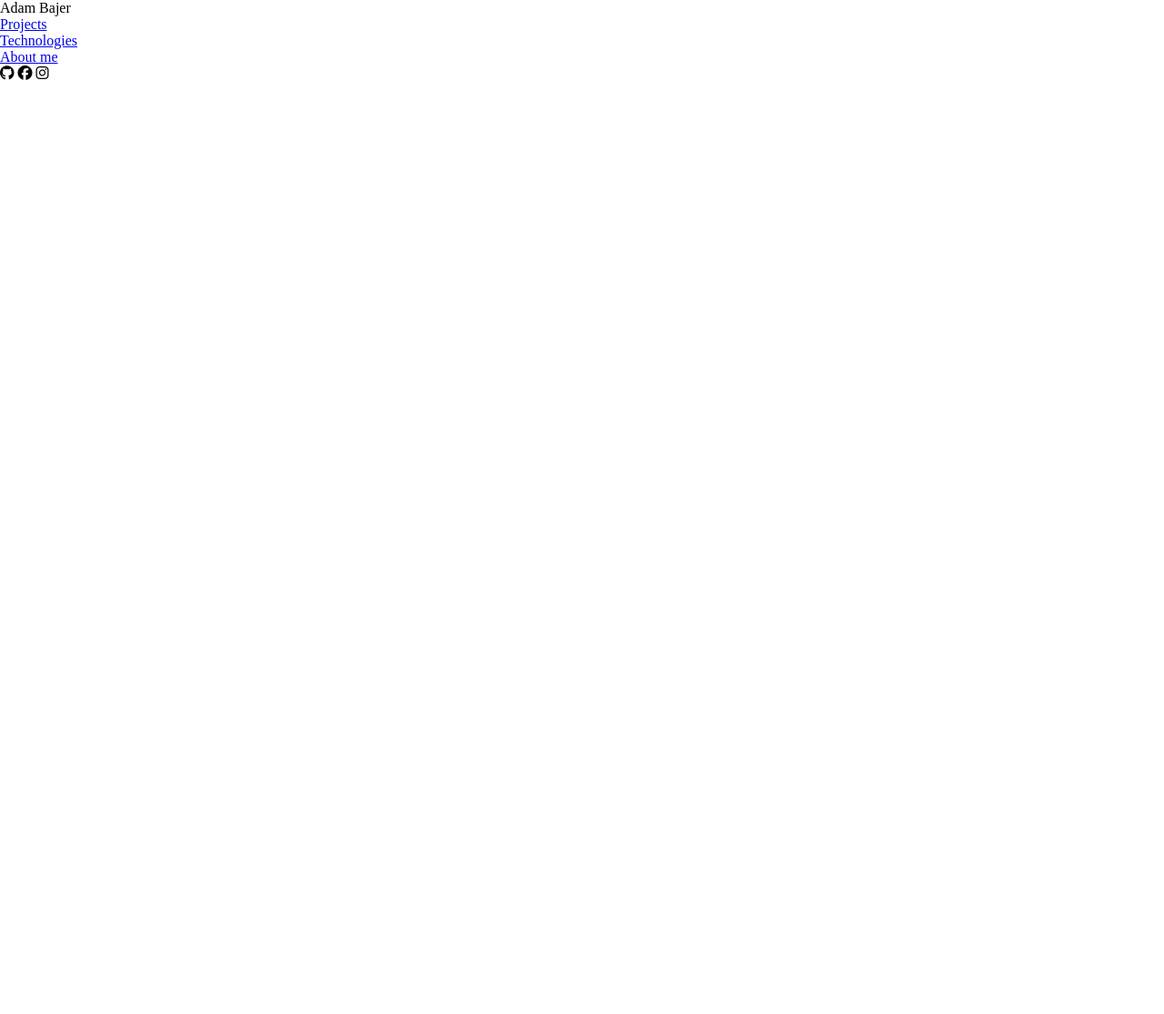
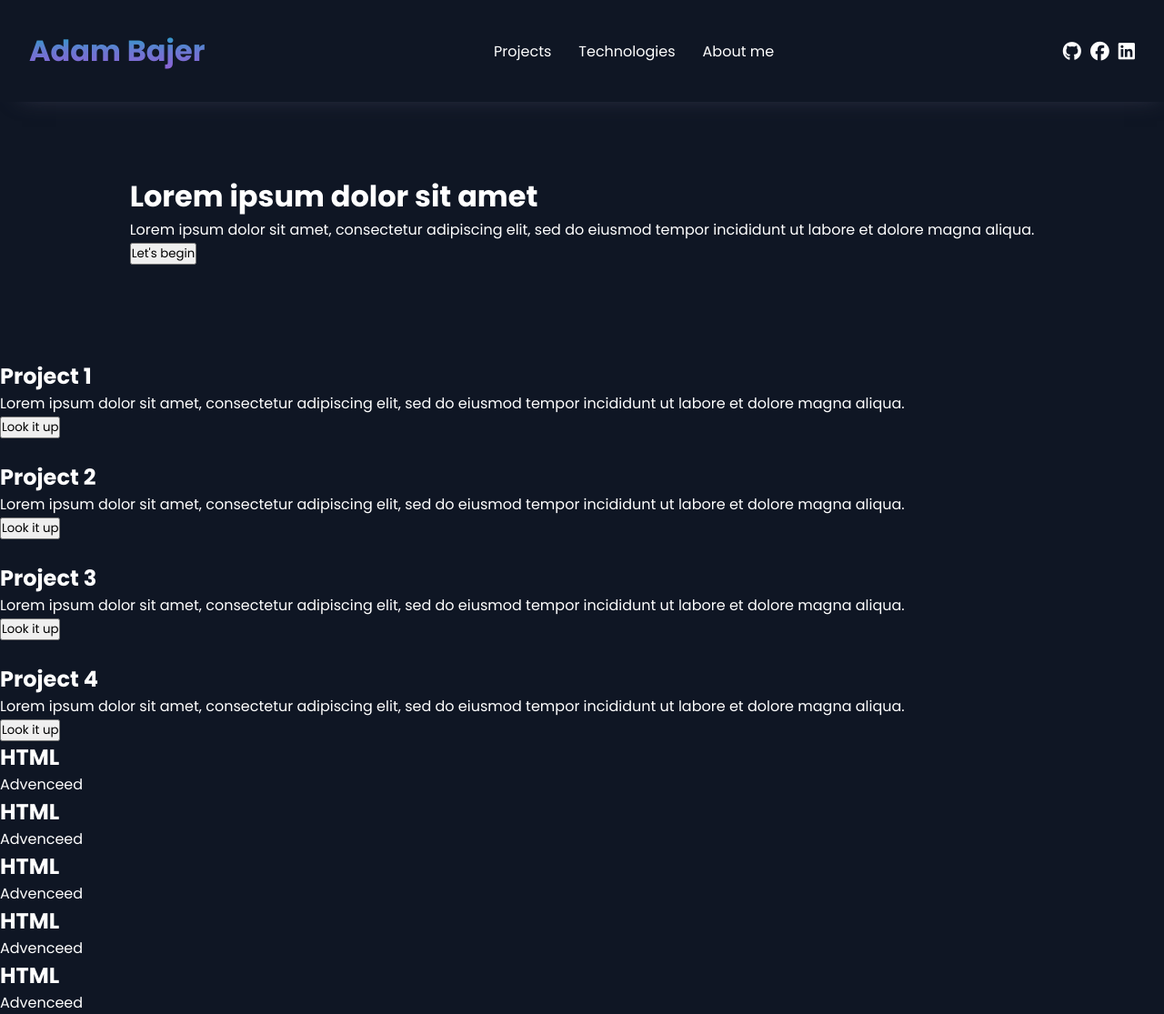
Before and after one commit to DonateII0/portfolio, a plain HTML site: page index.html in a window 1280 px wide. Shown: the whole page at 91% size. Before the commit the page ends 800 px from the top, so only its background shows below. Drawn offline with Linux system fonts and the light colour scheme.

Commit message:
Stylizined nav

```diff
--- a/index.html
+++ b/index.html
@@ -23,12 +23,84 @@
                     <li><a href="#">Technologies</a></li>
                     <li><a href="#">About me</a></li>
                 </ul>
+            </div>
+            <div class="nav__social__icons">
                 <i class="fa-brands fa-github"></i>
                 <i class="fa-brands fa-facebook"></i>
-                <i class="fa-brands fa-instagram"></i>
+                <i class="fa-brands fa-linkedin"></i>
             </div>
         </div>
     </nav>
+    <main>
+        <div class="hero">
+            <div class="hero__text">
+                <h1>Lorem ipsum dolor sit amet</h1>
+                <p>Lorem ipsum dolor sit amet, consectetur adipiscing elit, sed do eiusmod tempor incididunt ut labore
+                    et dolore magna aliqua. </p>
+                <button>Let's begin</button>
+            </div>
+        </div>
+        <div class="projects">
+            <div class="projects__card">
+                <img src="" alt="">
+                <h2>Project 1</h2>
+                <p>Lorem ipsum dolor sit amet, consectetur adipiscing elit, sed do eiusmod tempor incididunt ut labore
+                    et dolore magna aliqua.</p>
+                <button>Look it up</button>
+            </div>
+            <div class="projects__card">
+                <img src="" alt="">
+                <h2>Project 2</h2>
+                <p>Lorem ipsum dolor sit amet, consectetur adipiscing elit, sed do eiusmod tempor incididunt ut labore
+                    et dolore magna aliqua.</p>
+                <button>Look it up</button>
+            </div>
+            <div class="projects__card">
+                <img src="" alt="">
+                <h2>Project 3</h2>
+                <p>Lorem ipsum dolor sit amet, consectetur adipiscing elit, sed do eiusmod tempor incididunt ut labore
+                    et dolore magna aliqua.</p>
+                <button>Look it up</button>
+            </div>
+            <div class="projects__card">
+                <img src="" alt="">
+                <h2>Project 4</h2>
+                <p>Lorem ipsum dolor sit amet, consectetur adipiscing elit, sed do eiusmod tempor incididunt ut labore
+                    et dolore magna aliqua.</p>
+                <button>Look it up</button>
+            </div>
+        </div>
+        <div class="technologies">
+            <div class="technologies__bar">
+                <h2>HTML</h2>
+                <p>Advenceed</p>
+                <div class="bar"></div>
+            </div>
+            <div class="technologies__bar">
+                <h2>HTML</h2>
+                <p>Advenceed</p>
+                <div class="bar"></div>
+            </div>
+            <div class="technologies__bar">
+                <h2>HTML</h2>
+                <p>Advenceed</p>
+                <div class="bar"></div>
+            </div>
+            <div class="technologies__bar">
+                <h2>HTML</h2>
+                <p>Advenceed</p>
+                <div class="bar"></div>
+            </div>
+            <div class="technologies__bar">
+                <h2>HTML</h2>
+                <p>Advenceed</p>
+                <div class="bar"></div>
+            </div>
+        </div>
+        <div class="about_me">
+
+        </div>
+    </main>
 </body>
 
 </html>
--- a/style.css
+++ b/style.css
@@ -1,5 +1,79 @@
+@import url('https://fonts.googleapis.com/css2?family=Poppins:wght@300;400;700&display=swap');
+
 * {
     margin: 0;
     padding: 0;
     box-sizing: border-box;
+    font-family: "Poppins", sans-serif;
 }
+
+body {
+    background-color: #0F1624;
+    color: #FFFFFF;
+}
+
+.nav__container {
+    width: 100%;
+    display: flex;
+    justify-content: space-between;
+    align-items: center;
+    padding: 2em;
+    box-shadow: 8px 8px 24px -16px rgba(66, 68, 90, 1);
+}
+
+.menu>ul {
+    display: flex;
+    justify-content: space-around;
+    gap: 30px;
+
+}
+
+li {
+    list-style-type: none;
+}
+
+a {
+    color: White;
+    text-decoration: none;
+}
+
+a:hover {
+    background: -webkit-linear-gradient(#13ADC7, #6978D1, #945DD6);
+    -webkit-background-clip: text;
+    -webkit-text-fill-color: transparent;
+    font-weight: bold;
+    text-shadow: 3px 1px 6px rgba(148, 93, 214, 1);
+    font-size: 1rem;
+    cursor: pointer;
+}
+
+.logo {
+    font-size: 2rem;
+    font-weight: bold;
+    background: -webkit-linear-gradient(#13ADC7, #6978D1, #945DD6);
+    -webkit-background-clip: text;
+    -webkit-text-fill-color: transparent;
+}
+
+.nav__social__icons {
+    display: flex;
+    gap: 10px;
+    font-size: 1.3em;
+}
+
+.fa-brands:hover {
+    cursor: pointer;
+    background: -webkit-linear-gradient(#13ADC7, #6978D1, #945DD6);
+    -webkit-background-clip: text;
+    -webkit-text-fill-color: transparent;
+    font-size: 1.1em;
+    box-shadow: 3px 1px 6px rgba(148, 93, 214, 1);
+}
+
+.hero {
+    padding: 5em;
+    display: flex;
+    width: 100%;
+    justify-content: center;
+    align-items: center;
+}
```
